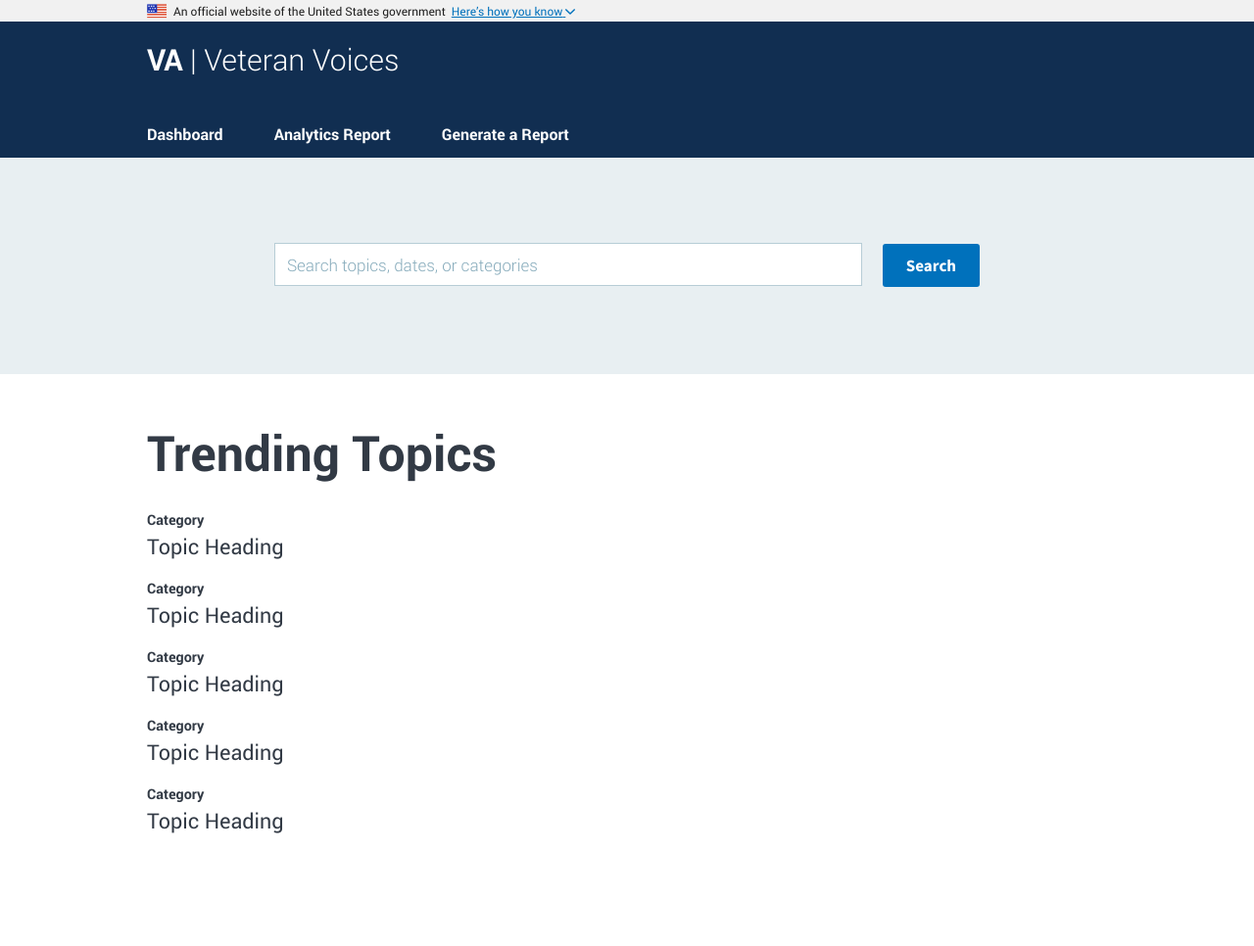
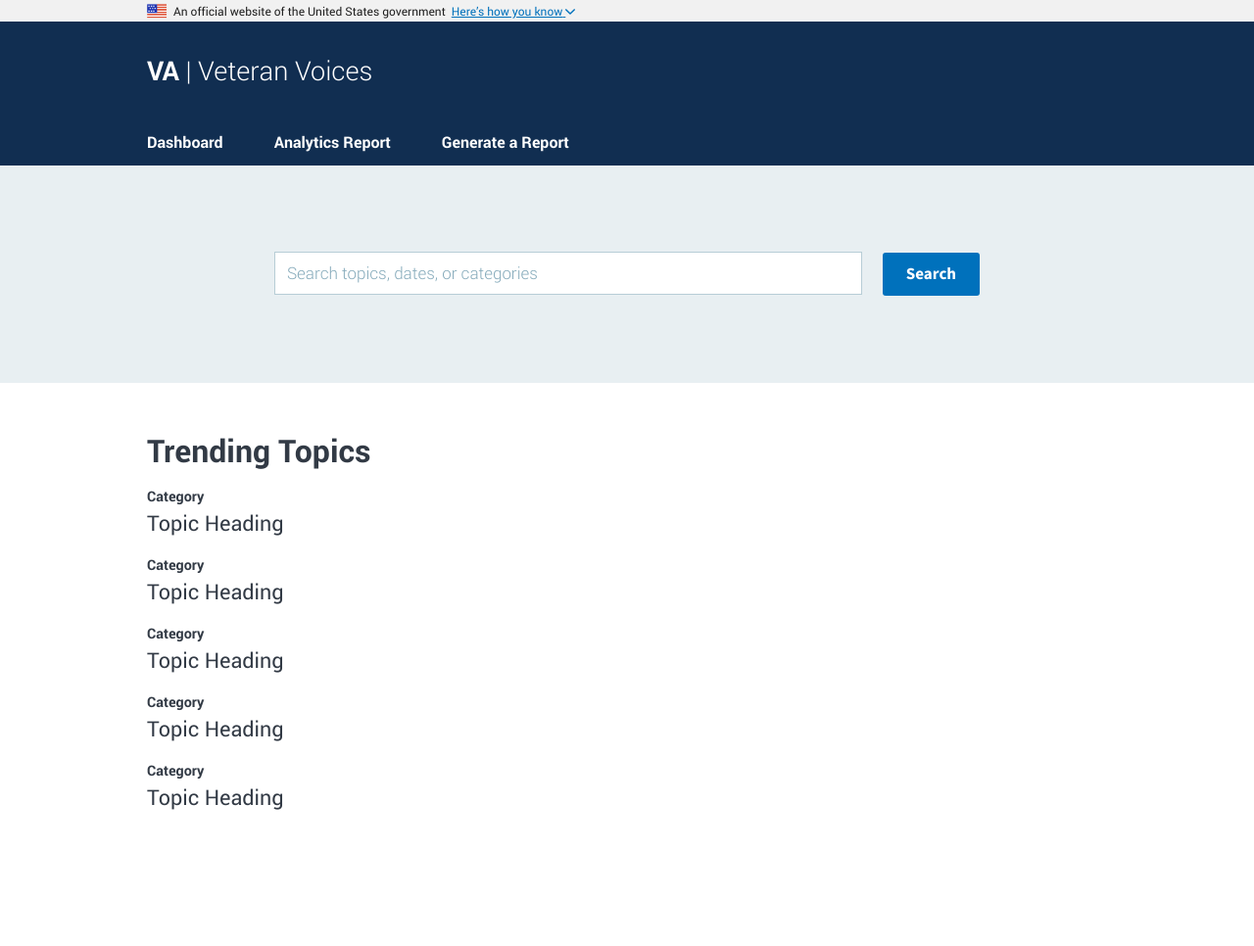
Before and after one commit to XDgov/veteran-voices-concept, a Jekyll site: the page built from index.md, in a window 1280 px wide. Shown: the whole page at 98% size. Built offline with Jekyll 4.4.1, drawn with Linux system fonts in a browser that asks for light colours; after the commit the page ends 942 px from its top, so only the background shows below that.

Commit message:
Modify Logo Spacing in Nav

```diff
--- a/assets/sass/includes/_navbar.scss
+++ b/assets/sass/includes/_navbar.scss
@@ -8,7 +8,7 @@
 }
 
 .site-header-navbar {
-  padding-top: 1.2em;
+  padding-top: 2em;
   position: relative;
   z-index: 100;
 }
@@ -26,7 +26,7 @@
 }
 
 .usa-logo-text {
-  font-size: 1.9em;
+  font-size: 1.7em;
   font-weight: 300;
 
   .logo-agency {
--- a/assets/sass/pages/_index.scss
+++ b/assets/sass/pages/_index.scss
@@ -45,4 +45,8 @@
 
 .trending-topics-container {
   padding: 3em 0 6em;
+
+  h1 {
+    font-size: 2em;
+  }
 }
```
